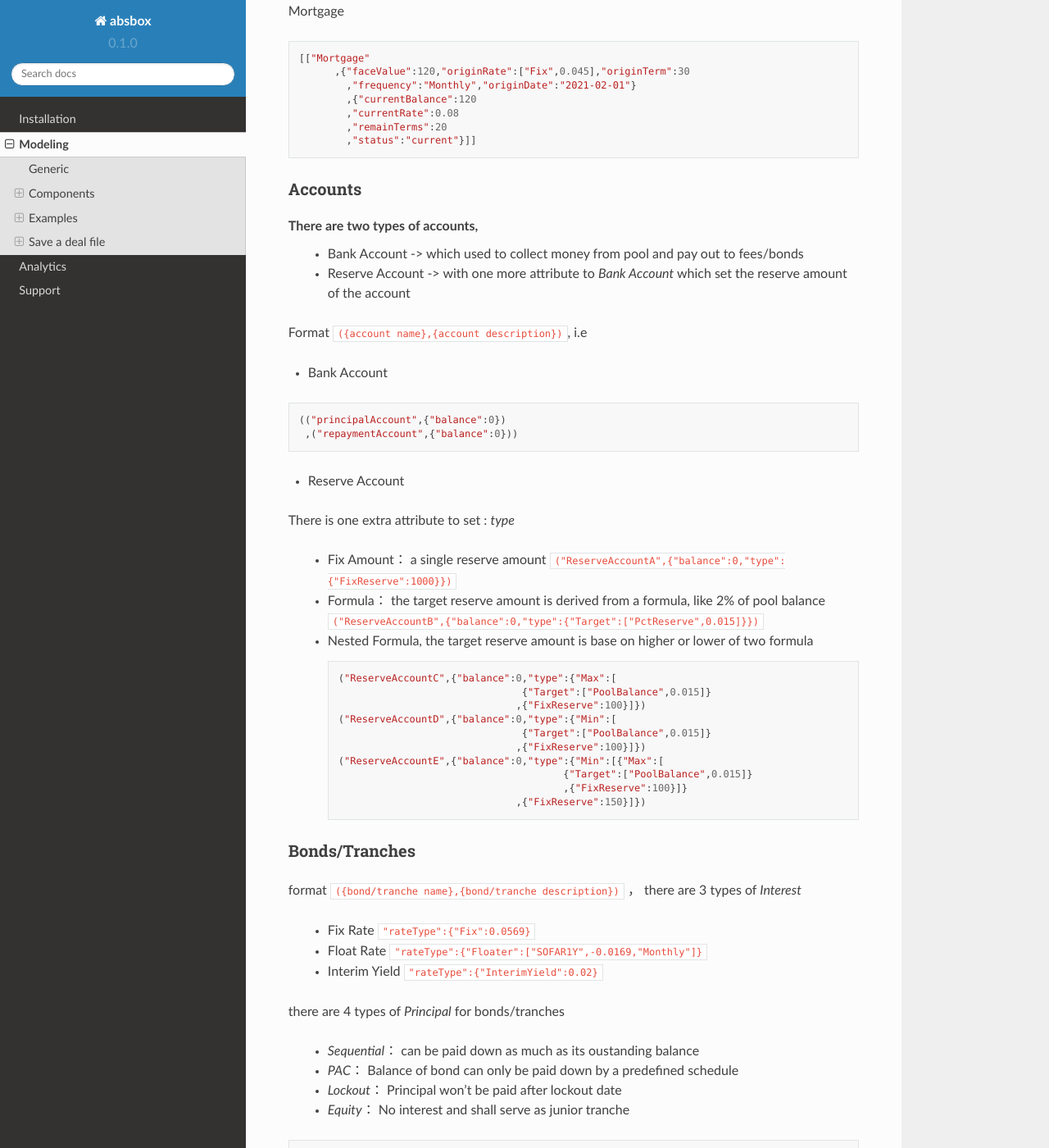
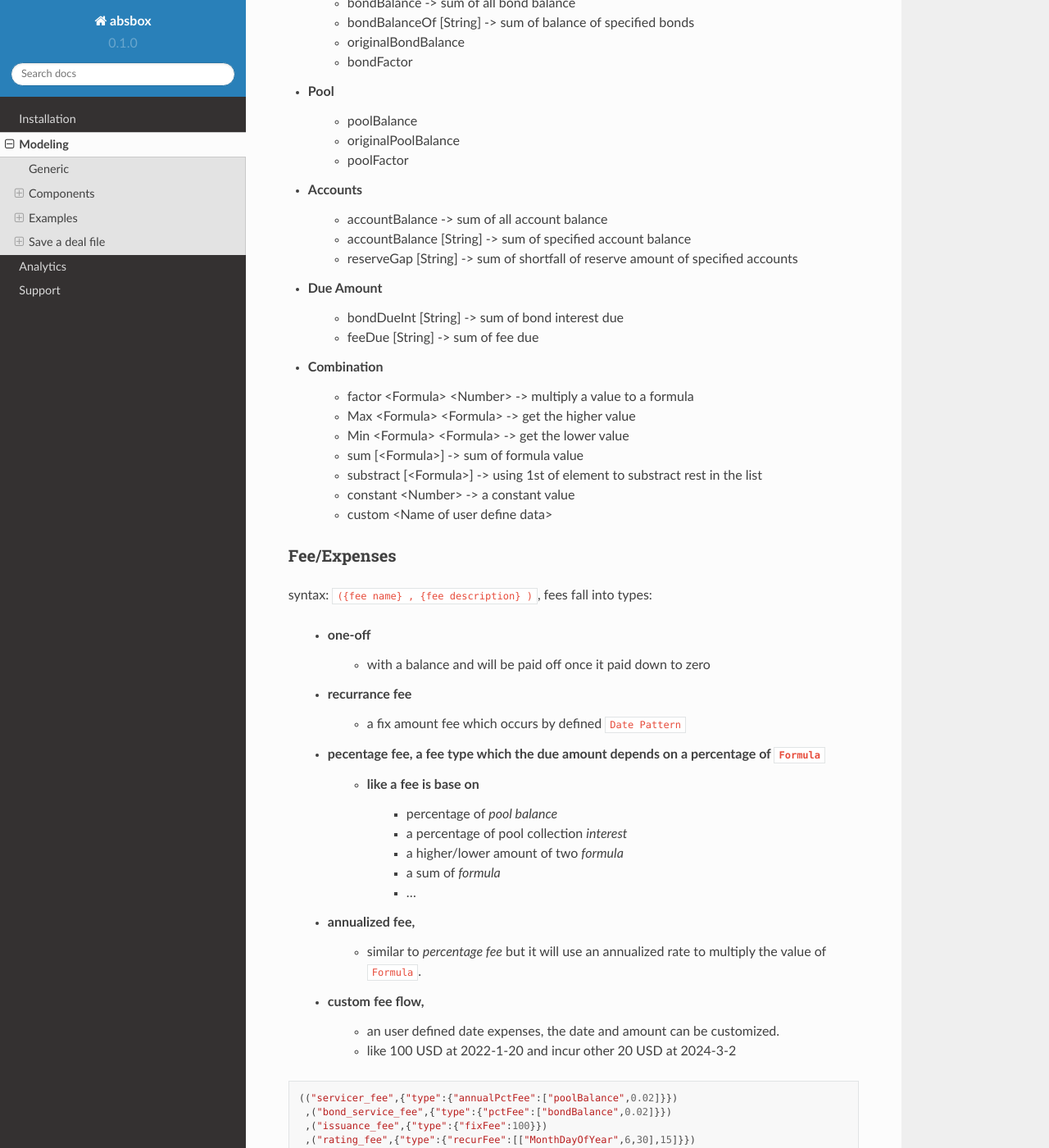
Before and after one commit to yellowbean/absbox-doc, a Sphinx documentation site: the page built from docs/source/modeling.rst, in a window 1280 px wide and 1400 px high, scrolled down 1616 px. Shown: the whole window at 82% size. Built offline with Sphinx 7.4.7 and the Read the Docs theme 2.0.0, drawn with Linux system fonts in a browser that asks for light colours; some of the changed text lies outside the part shown.

Commit message:
update modelling v1

```diff
--- a/docs/source/modeling.rst
+++ b/docs/source/modeling.rst
@@ -29,7 +29,7 @@
 ====
 .. code-block:: python
 
-   from absbox import generic
+    from absbox import generic
 
 
 Components
@@ -45,13 +45,14 @@
 
 
 .. code-block:: python
-  {"cutoff":"2022-11-01"
-  ,"closing":"2022-11-15"
-  ,"nextPay":"2022-12-26"
-  ,"stated":"2030-01-01"
-  ,"poolFreq":"MonthEnd"
-  ,"payFreq":["DayOfMonth",20]
-  }
+
+    {"cutoff":"2022-11-01"
+    ,"closing":"2022-11-15"
+    ,"nextPay":"2022-12-26"
+    ,"stated":"2030-01-01"
+    ,"poolFreq":"MonthEnd"
+    ,"payFreq":["DayOfMonth",20]
+    }
 
 Date Pattern
 ^^^^^^^^^^
@@ -65,32 +66,79 @@
 * ["MonthDayOfYear",M,D]
 * ["DayOfMonth",M]
 
+Formula
+---------
+Structured product is using ``formula`` to restructure the cashflow distribution on the liabilities.
+``absbox`` reuse the concept of ``formula`` in an extreamly powerful way, a ``formula`` can be
+
+* Bond
+    * bondBalance -> sum of all bond balance
+    * bondBalanceOf [String] -> sum of balance of specified bonds
+    * originalBondBalance
+    * bondFactor
+* Pool
+    * poolBalance
+    * originalPoolBalance
+    * poolFactor
+* Accounts
+    * accountBalance -> sum of all account balance
+    * accountBalance [String] -> sum of specified account balance
+    * reserveGap [String] -> sum of shortfall of reserve amount of specified accounts
+* Due Amount
+    * bondDueInt [String] -> sum of bond interest due
+    * feeDue [String] -> sum of fee due
+* Combination
+    * factor <Formula> <Number> -> multiply a value to a formula
+    * Max <Formula> <Formula> -> get the higher value
+    * Min <Formula> <Formula> -> get the lower value
+    * sum [<Formula>] -> sum of formula value
+    * substract [<Formula>] -> using 1st of element to substract rest in the list
+    * constant <Number>  -> a constant value
+    * custom <Name of user define data>
+
+
+Fee/Expenses
+--------------
+
+syntax: ``({fee name} , {fee description} )``, fees fall into types:
+
+  * one-off
+      * with a balance and will be paid off once it paid down to zero
+  * recurrance fee
+      * a fix amount fee which occurs by defined ``Date Pattern``
+  * pecentage fee, a fee type which the due amount depends on a percentage of ``Formula``
+      * like a fee is base on
+          * percentage of `pool balance`
+          * a percentage of pool collection `interest`
+          * a higher/lower amount of two `formula`
+          * a sum of `formula`
+          * ...
+  * annualized fee,
+      * similar to `percentage fee` but it will use an annualized rate to multiply the value of ``Formula``.
+  * custom fee flow,
+      * an user defined date expenses, the date and amount can be customized.
+      * like 100 USD at 2022-1-20 and incur other 20 USD at 2024-3-2
 
 
 
-Fee/Expenses
-----
+.. code-block:: python
 
-Fees fall into couple categories:
-  * one-off, with initial balance and won't get paid after initial balance was paid off。
-  * recur fee , a fix amount fee which occur by an interval like `Monthly` or `Yearly`
-  * pecerntage fee, a fee type which the due amount depends on a percentage of balance, ie
-     * using ``current pool balance/current bond balance`` as base and multiply with an annualise percentage.
-
-format： ``({fee name} , {fee description} )``
-
-.. code-block:: python
-  #two fees
-  (("servicer_fee",{"type":{"AnnualPctFee":["PoolBalance",0.02]}})
-   ,("bond_service_fee",{"type":{"PctFee":["BondBalance",0.02]}})
-   ,("issuance_fee",{"type":{"FixFee":100}})
+  (("servicer_fee",{"type":{"annualPctFee":["poolBalance",0.02]}})
+   ,("bond_service_fee",{"type":{"pctFee":["bondBalance",0.02]}})
+   ,("issuance_fee",{"type":{"fixFee":100}})
+   ,("rating_fee",{"type":{"recurFee":[["MonthDayOfYear",6,30],15]}})
   )
 
 Pool
-----
+---------
+
+a ``Pool`` represents a set of assets ,which generate cashflows to support expenses and liabilities.
+
+* it can either has a loan level ``asset`` or ``projected cashflow``
+* other optional fields like `issuance balance`
 
 Mortgage
-
+^^^^^^^^
 .. code-block:: python
 
   [["Mortgage"
@@ -102,10 +150,12 @@
           ,"status":"current"}]]
 
 Accounts
-----
-There are two types of accounts,
-  * Bank Account -> which used to collect money from pool and pay out to fees/bonds
-  * Reserve Account -> with one more attribute to `Bank Account` which set the reserve amount of the account
+---------
+
+There are two types of accounts:
+
+  * `Bank Account` -> which used to collect money from pool and pay out to fees/bonds
+  * `Reserve Account` -> with one more attribute to `Bank Account` which specifies target reserve amount of the account
 
 Format ``({account name},{account description})``, i.e
 
@@ -116,37 +166,93 @@
   (("principalAccount",{"balance":0})
    ,("repaymentAccount",{"balance":0}))
 
-* Reserve Account
+Reserve Account
+^^^^^^^^^^^^^^
 
 There is one extra attribute to set : `type`
 
   * Fix Amount： a single reserve amount
-    ``("ReserveAccountA",{"balance":0,"type":{"FixReserve":1000}})``
-  * Formula： the target reserve amount is derived from a formula, like 2% of pool balance
-    ``("ReserveAccountB",{"balance":0,"type":{"Target":["PctReserve",0.015]}})``
-  * Nested Formula, the target reserve amount is base on higher or lower of two formula
 
     .. code-block:: python
 
-      ("ReserveAccountC",{"balance":0,"type":{"Max":[
-                                     {"Target":["PoolBalance",0.015]}
-                                    ,{"FixReserve":100}]})
-      ("ReserveAccountD",{"balance":0,"type":{"Min":[
-                                     {"Target":["PoolBalance",0.015]}
-                                    ,{"FixReserve":100}]})
-      ("ReserveAccountE",{"balance":0,"type":{"Min":[{"Max":[
-                                            {"Target":["PoolBalance",0.015]}
-                                            ,{"FixReserve":100}]}
-                                    ,{"FixReserve":150}]})
+      ("ReserveAccountA",{"balance":0
+                         ,"type":{"fixReserve":1000}})
+
+  * Formula： the target reserve amount is derived from a formula, like 2% of pool balance
+
+    .. code-block:: python
+
+      ("ReserveAccountB",{"balance":0
+                         ,"type":{"targetReserve":[("poolBalance",),0.015]}})
+
+  * Nested Formula, the target reserve amount is base on higher or lower of two formula
+
+  * Conditional amount, the target reserve amount depends on ``condition``:
+
+    * certain <formula> value is above or below certain value
+    * satisfy all of ``condition`` s
+    * satisfy any one of ``condition`` s
+
+    .. code-block:: python
+
+      ("ReserveAccountC",{"balance":0
+                         ,"type":{"max":[
+                                   {"targetReserve":[("poolBalance",),0.015]}
+                                   ,{"fixReserve":100}]})
+
+      ("ReserveAccountD",{"balance":0
+                         ,"type":{"min":[
+                                    {"targetReserve":[("poolBalance",),0.015]}
+                                    ,{"fixReserve":100}]})
+
+      ("ReserveAccountE",{"balance":0
+                         ,"type":{"min":[
+                                    {"max":[{"targetReserve":[("poolBalance",),0.015]}
+                                           ,{"fixReserve":100}]}
+                                    ,{"fixReserve":150}]})
+
+      ("ReserveAccountF",{"balance":0
+                         ,"type":{"when":[
+                                     [("bondBalance",">",0]
+                                    ,{"max":[{"targetReserve":[("poolBalance",),0.015]}
+                                           ,{"fixReserve":100}]}
+                                    ,{"fixReserve":150}]})
+
+      ("ReserveAccountG",{"balance":0
+                         ,"type":{"when":[
+                                     ["any"
+                                       ,[("bondBalance",">",0]
+                                       ,[("poolFactor","<",0.5]]
+                                    ,{"max":[{"targetReserve":[("poolBalance",),0.015]}
+                                           ,{"fixReserve":100}]}
+                                    ,{"fixReserve":150}]})
+
+Interest/Investment
+^^^^^^^^^^^^^^^^^^^
+
+model the interest or short-term investment income in the account.
+
+syntax:
+``{"period": <date Pattern>,"rate": <number>,"lastSettleDate":<date>}``
+
+.. code-block:: python
+
+  ("ReserveAccountA",{"balance":0
+                    ,"type":{"fixReserve":1000}
+                    ,"interest":{"period":"QuarterEnd"
+                                 ,"rate":0.05
+                                 ,"lastSettleDate":"2022-11-02"}})
+
+
 Bonds/Tranches
-----
+---------------
 
-format ``({bond/tranche name},{bond/tranche description})`` ，
-there are 3 types of `Interest`
+syntax ``({bond/tranche name},{bond/tranche description})`` ,
 
-  * Fix Rate   :code:`"rateType":{"Fix":0.0569}`
-  * Float Rate   :code:`"rateType":{"Floater":["SOFAR1Y",-0.0169,"Monthly"]}`
-  * Interim Yield   :code:`"rateType":{"InterimYield":0.02}`
+there are 2 types of `Interest`
+
+  * Fix Rate   :code:`"rateType":{"fix":0.0569}`
+  * Float Rate   :code:`"rateType":{"floater":["SOFAR1Y",-0.0169,"Monthly"]}`
 
 there are 4 types of `Principal` for bonds/tranches
 
@@ -184,12 +290,14 @@
 Waterfall
 ----
 
-Waterfall means a list of `action`` involves cash movement.
+Waterfall means a list of ``action`` involves cash movement.
 
 `action`
+
   * PayFee
 
-    * format ``["PayFee", [{Account}], [<Fees>]]``
+    syntax ``["payFee", [{Account}], [<Fees>]]``
+
       *  ``[{Account}]`` -> Using the available funds of accounts in the list from 1st ,then 2nd ..
       *  ``[<Fees>]`` -> Pay the fees in the list on pro-rata basis
 
@@ -201,27 +309,65 @@
       * ``DueCapAmt`` ,  cap the paid amount to the fee
       ie. ``["PayFeeBy", ["CashAccount"], ["ServiceFee"], {"DuePct":0.1}]``
 
+  * PayFeeResidual
+
+    * format ``["payFeeResidual", {Account}, {Fee} ]``
+    * format ``["payFeeResidual", {Account}, {Fee}, <Limit> ]``
+
   * PayInt
 
-    * format ``["PayInt", {Account}, [<Bonds>] ]``
+    * format ``["payInt", {Account}, [<Bonds>] ]``
 
   * PayPrin
 
-    * format ``["PayPrin", {Account}, [<Bonds>] ]``
+    * format ``["payPrin", {Account}, [<Bonds>] ]``
+    * format ``["payPrinBy", {Account}, [<Bonds>], <Limit>]``
+
+  * PayPrinResidual
+
+    * format ``["payPrinResidual", {Account}, <Bond> ]``
+
+  * PayResidual
+
+    * format ``["payResidual", {Account}, <Bond> ]``
+    * format ``["payResidual", {Account}, <Bond>, <Limit> ]``
+
 
   * Transfer
 
-    * format ``["Transfer", {Account}, {Account}]``
+    * format ``["transfer", {Account}, {Account}]``
+
+  * TransferBy
+
+    * format ``["transferBy",<limit> , {Account}, {Account}]``
+
+  * Calc Fee
+
+    * format ``["calcFee",<Fee1> , <Fee2> ... ]``
+
+  * Calc Bond Int
+
+    * format ``["calcBondInt", <Bond1> , <Bond2> ... ]``
 
   * TransferReserve
 
-    * format ``["TransferReserve", {Account}, {Account}, {satisfy} ]``
+    * format ``["transferReserve", {Account}, {Account}, {satisfy} ]``
       * satisfy = "target" -> transfer till reserve amount of *target* account is met
       * satisfy = "source" -> transfer till reserve amount of *source* account is met
 
   * Liquidation
 
-    * format ``["LiquidatePool", {LiquidationMethod}, {Account}]``
+    * format ``["sellAsset", {LiquidationMethod}, {Account}]``
+
+  * Liquidity Support
+
+    * format ``["liqSupport", <liqProvider>,<Account>,<Limit>]``
+    * format ``["liqSupport", <liqProvider>,<Account>]``
+
+  * Liquidity Repay & Compensation
+    * format ``["liqRepay", <Account>, <liqProvider>]``
+    * format ``["liqRepayResidual", <Account>, <liqProvider>]``
+
 
 `Waterfall`: there are 3 waterfalls in a deal
 
```
Also changed, not shown: other parts of docs/source/modeling.rst (+2 -2 lines).
